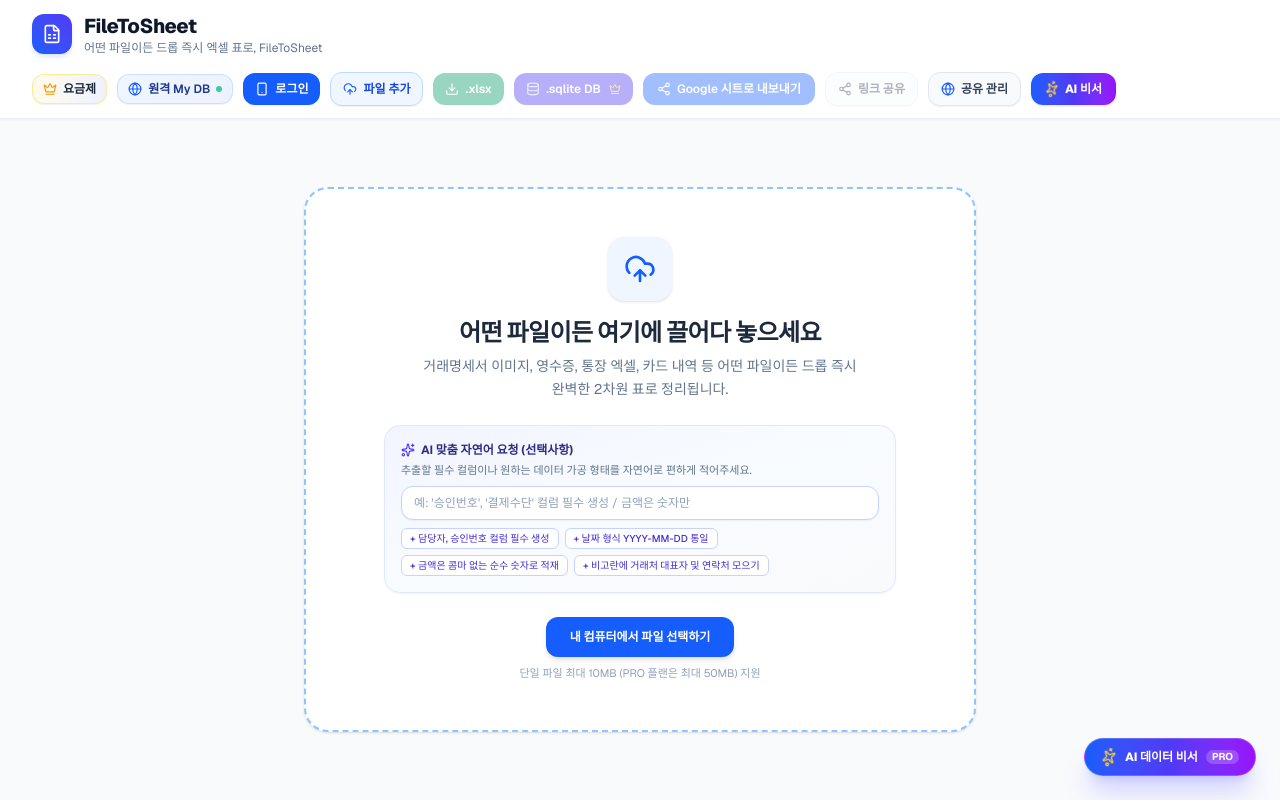
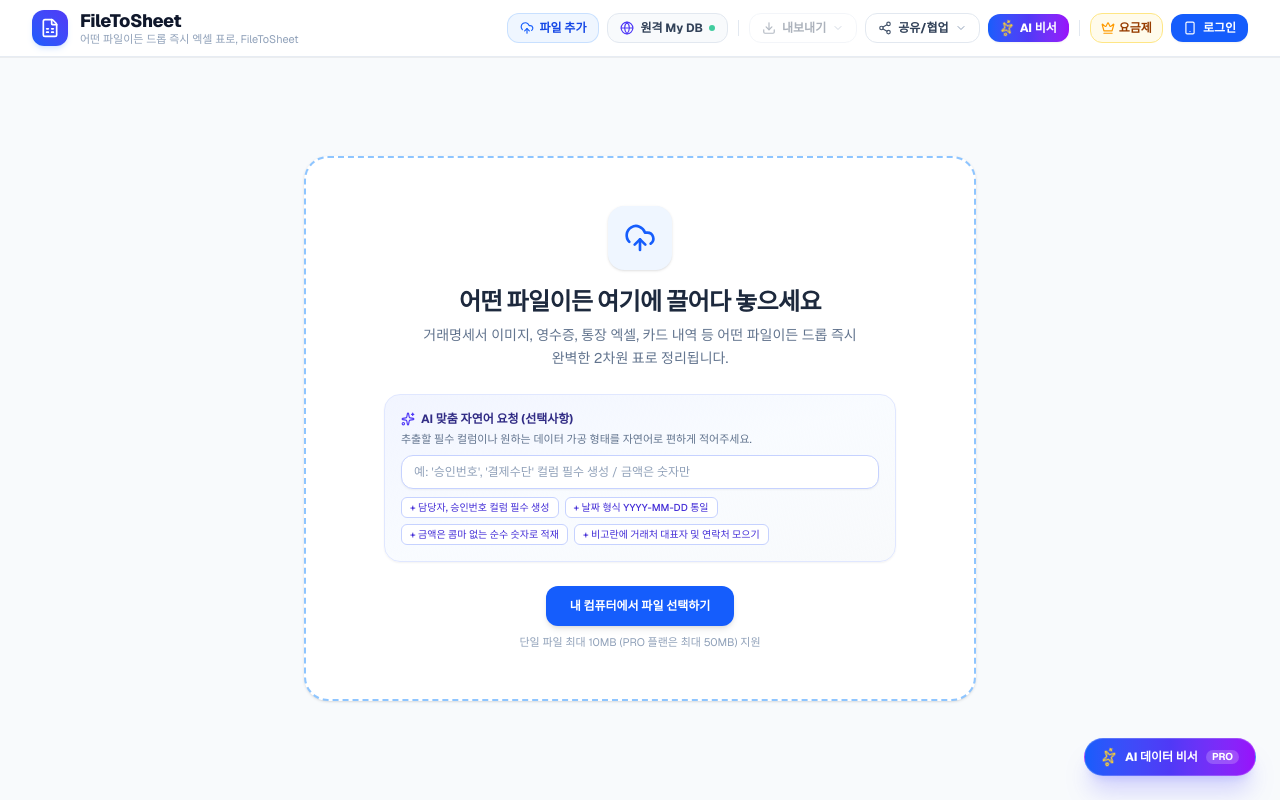
Before and after one commit to Charismagreat/FileToSheet, a Next.js app: page / in a window 1280 px wide. Built offline with nearby package versions, Linux system fonts and the light colour scheme.

Commit message:
refactor(header): streamline header into clean dropdown groups

```diff
--- a/src/components/Header.tsx
+++ b/src/components/Header.tsx
@@ -4,7 +4,7 @@
 import {
   FileSpreadsheet, Download, Share2, RefreshCw, Smartphone, LogOut,
   User, Database, Crown, UploadCloud, Zap, ChevronDown, Building2, BarChart3,
-  Send, Inbox, Globe, Sparkles,
+  Send, Inbox, Globe, Sparkles, Link as LinkIcon, ShieldCheck
 } from 'lucide-react';
 import { UserSession, ProjectWorkspace } from '@/types/workspace';
 import { UserUsagePopover } from './UserUsagePopover';
@@ -60,8 +60,14 @@
 }: HeaderProps) {
   const fileInputRef = useRef<HTMLInputElement>(null);
   const [isUsageOpen, setIsUsageOpen] = useState<boolean>(false);
+  const [isExportOpen, setIsExportOpen] = useState<boolean>(false);
+  const [isShareOpen, setIsShareOpen] = useState<boolean>(false);
   const [bonusCredits, setBonusCredits] = useState<{ bonusTokens: number; bonusDocs: number }>({ bonusTokens: 0, bonusDocs: 0 });
 
+  const exportMenuRef = useRef<HTMLDivElement>(null);
+  const shareMenuRef = useRef<HTMLDivElement>(null);
+
+  // 크레딧 동기화
   useEffect(() => {
     if (typeof window === 'undefined') return;
     const sync = () => setBonusCredits(getBonusCredits());
@@ -70,23 +76,38 @@
     return () => window.removeEventListener('filetosheet_credit_updated', sync);
   }, []);
 
+  // 외부 클릭 시 드롭다운 닫기
+  useEffect(() => {
+    const handleOutsideClick = (e: MouseEvent) => {
+      if (exportMenuRef.current && !exportMenuRef.current.contains(e.target as Node)) {
+        setIsExportOpen(false);
+      }
+      if (shareMenuRef.current && !shareMenuRef.current.contains(e.target as Node)) {
+        setIsShareOpen(false);
+      }
+    };
+    document.addEventListener('mousedown', handleOutsideClick);
+    return () => document.removeEventListener('mousedown', handleOutsideClick);
+  }, []);
+
   const planPolicy = getPlanLimits(currentUser?.plan);
   const parsedDocsCount = currentProject?.originalFiles?.length || 1;
   const maxDocs = planPolicy.includedMonthlyDocs + bonusCredits.bonusDocs;
 
   return (
-    <header className="border-b border-slate-200/80 bg-white/95 backdrop-blur sticky top-0 z-30 px-4 sm:px-6 lg:px-8 py-3 flex flex-wrap items-center justify-between gap-4 shadow-xs">
-      <div className="flex items-center gap-3">
-        <div className="w-10 h-10 rounded-xl bg-gradient-to-tr from-blue-600 to-indigo-600 flex items-center justify-center shadow-md shadow-blue-500/15">
+    <header className="border-b border-slate-200/80 bg-white/95 backdrop-blur sticky top-0 z-30 px-4 sm:px-6 lg:px-8 py-2.5 flex items-center justify-between gap-4 shadow-2xs">
+      {/* 1. 좌측 로고 & 타이틀 영역 */}
+      <div className="flex items-center gap-3 shrink-0">
+        <div className="w-9 h-9 rounded-xl bg-gradient-to-tr from-blue-600 to-indigo-600 flex items-center justify-center shadow-md shadow-blue-500/15">
           <FileSpreadsheet className="w-5 h-5 text-white" />
         </div>
         <div>
-          <span className="font-extrabold text-xl tracking-tight text-slate-900">FileToSheet</span>
-          <p className="text-xs text-slate-500 font-normal">어떤 파일이든 드롭 즉시 엑셀 표로, FileToSheet</p>
+          <span className="font-extrabold text-lg tracking-tight text-slate-900 leading-tight block">FileToSheet</span>
+          <p className="text-[11px] text-slate-400 font-normal leading-tight hidden sm:block">어떤 파일이든 드롭 즉시 엑셀 표로, FileToSheet</p>
         </div>
       </div>
 
-      <div className="flex items-center gap-2.5">
+      {/* 2. 숨겨진 파일 업로드 인풋 */}
       <input
         type="file"
         ref={fileInputRef}
@@ -100,76 +121,278 @@
         className="hidden"
       />
 
-        {/* 요금제 비교 모달 버튼 */}
+      {/* 3. 우측 정돈된 액션 바 (그룹화) */}
+      <div className="flex items-center gap-2">
+        {/* 🌟 그룹 A: 핵심 작업 (파일 추가 / 원격 My DB) */}
+        {onUploadFile && (
           <button
-          onClick={onOpenPricingModal}
-          className="flex items-center gap-1.5 text-xs font-semibold px-2.5 py-1.5 rounded-xl bg-gradient-to-r from-amber-50 to-indigo-50 border border-amber-200/80 hover:border-amber-300 text-slate-800 shadow-2xs transition active:scale-98"
-          title="FileToSheet 플랜 및 기능 비교"
+            onClick={() => fileInputRef.current?.click()}
+            className="flex items-center gap-1.5 text-xs font-bold px-3 py-1.5 rounded-xl bg-blue-50 hover:bg-blue-100 text-blue-700 border border-blue-200/80 transition active:scale-95"
+            title="새 파일 업로드 및 AI 엑셀 표 변환"
           >
-          <Crown className="w-3.5 h-3.5 text-amber-500" />
-          <span>요금제</span>
+            <UploadCloud className="w-3.5 h-3.5 text-blue-600" />
+            <span className="hidden sm:inline">파일 추가</span>
           </button>
+        )}
 
-        {/* 원격 My DB 연동 모달 버튼 */}
         {onOpenRemoteDbModal && (
           <button
             onClick={onOpenRemoteDbModal}
-            className="flex items-center gap-1.5 text-xs font-semibold px-2.5 py-1.5 rounded-xl bg-gradient-to-r from-blue-50 to-indigo-50 border border-blue-200/80 hover:border-blue-400 text-blue-900 shadow-2xs transition active:scale-98"
-            title="원격지 이지데스크 터널링 My DB(Product) 연동 및 조회"
+            className="flex items-center gap-1.5 text-xs font-bold px-3 py-1.5 rounded-xl bg-slate-50 hover:bg-indigo-50 border border-slate-200 hover:border-indigo-200 text-slate-700 hover:text-indigo-700 transition active:scale-95"
+            title="원격지 이지데스크 터널링 My DB 연동 및 조회"
           >
-            <Globe className="w-3.5 h-3.5 text-blue-600" />
+            <Globe className="w-3.5 h-3.5 text-indigo-600" />
             <span>원격 My DB</span>
             <span className="w-1.5 h-1.5 rounded-full bg-emerald-500 animate-pulse" />
           </button>
         )}
 
-        {currentUser ? (
-          <div className="flex items-center gap-2 px-3 py-1.5 rounded-xl bg-blue-50/80 border border-blue-200 text-xs">
-            <div className="w-6 h-6 rounded-full bg-blue-600 text-white flex items-center justify-center font-bold text-[11px]">
-              <User className="w-3.5 h-3.5" />
+        <div className="h-4 w-px bg-slate-200 mx-0.5 hidden md:block" />
+
+        {/* 🌟 그룹 B: 내보내기 통합 드롭다운 (Excel / SQLite / Google Sheets) */}
+        <div className="relative" ref={exportMenuRef}>
+          <button
+            onClick={() => setIsExportOpen((prev) => !prev)}
+            disabled={!hasSheetData}
+            className={`flex items-center gap-1.5 text-xs font-bold px-3 py-1.5 rounded-xl transition border active:scale-95 ${
+              isExportOpen
+                ? 'bg-slate-800 text-white border-slate-800 shadow-xs'
+                : 'bg-white hover:bg-slate-50 text-slate-700 border-slate-200 disabled:opacity-40 disabled:hover:bg-white'
+            }`}
+            title="엑셀, SQLite DB, 구글 스프레드시트로 내보내기"
+          >
+            {exportLoading ? (
+              <RefreshCw className="w-3.5 h-3.5 animate-spin text-blue-600" />
+            ) : (
+              <Download className="w-3.5 h-3.5 text-slate-600" />
+            )}
+            <span>내보내기</span>
+            <ChevronDown className={`w-3 h-3 text-slate-400 transition-transform ${isExportOpen ? 'rotate-180' : ''}`} />
+          </button>
+
+          {isExportOpen && (
+            <div className="absolute right-0 top-full mt-1.5 w-56 bg-white rounded-2xl border border-slate-200 shadow-xl py-1.5 z-50 text-xs animate-in fade-in zoom-in-95 duration-100 font-medium text-slate-700">
+              <div className="px-3 py-1.5 text-[11px] font-bold text-slate-400 border-b border-slate-100">
+                다운로드 및 내보내기
               </div>
-            <div className="flex flex-col">
-              <span className="font-bold text-slate-900 leading-tight">
-                {currentUser.phoneNumber.replace(/(\d{3})(\d{4})(\d{4})/, '$1-****-$3')}
-              </span>
-              <span className="text-[10px] text-blue-600 font-medium leading-tight">
-                {currentUser.plan === 'pro' ? '⭐ PRO 플랜' : '기본 회원 (Free)'}
-              </span>
+
+              {/* 1. Excel (.xlsx) 다운로드 */}
+              <button
+                type="button"
+                onClick={() => {
+                  setIsExportOpen(false);
+                  onDownloadXlsx();
+                }}
+                className="w-full px-3 py-2 text-left hover:bg-emerald-50 hover:text-emerald-800 flex items-center gap-2 transition"
+              >
+                <div className="w-6 h-6 rounded-lg bg-emerald-100 text-emerald-700 flex items-center justify-center shrink-0">
+                  <Download className="w-3.5 h-3.5" />
                 </div>
+                <div>
+                  <div className="font-bold text-slate-800">Excel (.xlsx) 다운로드</div>
+                  <div className="text-[10px] text-slate-400">서식과 수식이 보존된 스프레드시트</div>
+                </div>
+              </button>
+
+              {/* 2. SQLite DB (.sqlite) 다운로드 */}
               <button
-              onClick={onLogout}
-              className="ml-1 p-1 hover:bg-blue-100 rounded-md text-slate-400 hover:text-slate-700 transition"
-              title="로그아웃"
+                type="button"
+                onClick={() => {
+                  setIsExportOpen(false);
+                  if (currentUser?.plan === 'pro') onDownloadSqlite?.();
+                  else onOpenPlanModal ? onOpenPlanModal() : onDownloadSqlite?.();
+                }}
+                className="w-full px-3 py-2 text-left hover:bg-indigo-50 hover:text-indigo-800 flex items-center gap-2 transition"
               >
-              <LogOut className="w-3.5 h-3.5" />
+                <div className="w-6 h-6 rounded-lg bg-indigo-100 text-indigo-700 flex items-center justify-center shrink-0">
+                  <Database className="w-3.5 h-3.5" />
+                </div>
+                <div className="flex-1 min-w-0">
+                  <div className="font-bold text-slate-800 flex items-center gap-1">
+                    <span>SQLite DB 다운로드</span>
+                    {currentUser?.plan !== 'pro' && <Crown className="w-3 h-3 text-amber-500" />}
+                  </div>
+                  <div className="text-[10px] text-slate-400">데이터베이스 파일로 추출 (PRO)</div>
+                </div>
+              </button>
+
+              {/* 3. Google 스프레드시트 내보내기 */}
+              <button
+                type="button"
+                onClick={() => {
+                  setIsExportOpen(false);
+                  onExportGoogleSheets();
+                }}
+                className="w-full px-3 py-2 text-left hover:bg-blue-50 hover:text-blue-800 flex items-center gap-2 transition"
+              >
+                <div className="w-6 h-6 rounded-lg bg-blue-100 text-blue-700 flex items-center justify-center shrink-0">
+                  <Share2 className="w-3.5 h-3.5" />
+                </div>
+                <div>
+                  <div className="font-bold text-slate-800">Google 시트로 내보내기</div>
+                  <div className="text-[10px] text-slate-400">구글 드라이브 스프레드시트와 실시간 연동</div>
+                </div>
               </button>
             </div>
-        ) : (
+          )}
+        </div>
+
+        {/* 🌟 그룹 C: 공유 및 협업 통합 드롭다운 (링크 공유 / 시트 보내기 / 받은 시트함 / 공유 관리) */}
+        <div className="relative" ref={shareMenuRef}>
           <button
-            onClick={onOpenLoginModal}
-            className="flex items-center gap-1.5 text-xs font-bold px-3 py-2 rounded-xl bg-blue-600 hover:bg-blue-700 text-white shadow-xs transition active:scale-98"
+            onClick={() => setIsShareOpen((prev) => !prev)}
+            className={`flex items-center gap-1.5 text-xs font-bold px-3 py-1.5 rounded-xl transition border active:scale-95 ${
+              isShareOpen
+                ? 'bg-slate-800 text-white border-slate-800 shadow-xs'
+                : 'bg-white hover:bg-slate-50 text-slate-700 border-slate-200'
+            }`}
+            title="링크 공유, 시트 전송, 받은 시트함 및 공유 관리"
           >
-            <Smartphone className="w-3.5 h-3.5" />
-            로그인
+            <Share2 className="w-3.5 h-3.5 text-slate-600" />
+            <span>공유/협업</span>
+            <ChevronDown className={`w-3 h-3 text-slate-400 transition-transform ${isShareOpen ? 'rotate-180' : ''}`} />
+          </button>
+
+          {isShareOpen && (
+            <div className="absolute right-0 top-full mt-1.5 w-60 bg-white rounded-2xl border border-slate-200 shadow-xl py-1.5 z-50 text-xs animate-in fade-in zoom-in-95 duration-100 font-medium text-slate-700">
+              <div className="px-3 py-1.5 text-[11px] font-bold text-slate-400 border-b border-slate-100">
+                공유 및 협업 센터
+              </div>
+
+              {/* 1. 읽기 전용 링크 공유 */}
+              <button
+                type="button"
+                onClick={() => {
+                  setIsShareOpen(false);
+                  onOpenShareModal();
+                }}
+                disabled={!hasSheetData}
+                className="w-full px-3 py-2 text-left hover:bg-blue-50 hover:text-blue-800 disabled:opacity-40 flex items-center gap-2 transition"
+              >
+                <div className="w-6 h-6 rounded-lg bg-blue-100 text-blue-700 flex items-center justify-center shrink-0">
+                  <LinkIcon className="w-3.5 h-3.5" />
+                </div>
+                <div>
+                  <div className="font-bold text-slate-800">웹 링크 공유</div>
+                  <div className="text-[10px] text-slate-400">읽기 전용 보안 웹 링크 생성</div>
+                </div>
+              </button>
+
+              {/* 2. 담당자에게 시트 보내기 */}
+              {onOpenShareToManagerModal && currentUser && (
+                <button
+                  type="button"
+                  onClick={() => {
+                    setIsShareOpen(false);
+                    onOpenShareToManagerModal();
+                  }}
+                  disabled={!hasSheetData}
+                  className="w-full px-3 py-2 text-left hover:bg-indigo-50 hover:text-indigo-800 disabled:opacity-40 flex items-center gap-2 transition"
+                >
+                  <div className="w-6 h-6 rounded-lg bg-indigo-100 text-indigo-700 flex items-center justify-center shrink-0">
+                    <Send className="w-3.5 h-3.5" />
+                  </div>
+                  <div>
+                    <div className="font-bold text-slate-800">담당자에게 시트 보내기</div>
+                    <div className="text-[10px] text-slate-400">전화번호로 본사/담당자에게 직접 전송</div>
+                  </div>
                 </button>
               )}
 
-        {currentUser && (
+              {/* 3. 받은 시트함 */}
+              {onOpenConsolidatedModal && currentUser && (
+                <button
+                  type="button"
+                  onClick={() => {
+                    setIsShareOpen(false);
+                    onOpenConsolidatedModal();
+                  }}
+                  className="w-full px-3 py-2 text-left hover:bg-purple-50 hover:text-purple-800 flex items-center gap-2 transition"
+                >
+                  <div className="w-6 h-6 rounded-lg bg-purple-100 text-purple-700 flex items-center justify-center shrink-0">
+                    <Inbox className="w-3.5 h-3.5" />
+                  </div>
+                  <div>
+                    <div className="font-bold text-slate-800">받은 시트함</div>
+                    <div className="text-[10px] text-slate-400">지점 공유 시트 모아보기 및 통합 통계</div>
+                  </div>
+                </button>
+              )}
+
+              {/* 4. 공유 관리 센터 */}
+              {onOpenShareManagementModal && (
+                <button
+                  type="button"
+                  onClick={() => {
+                    setIsShareOpen(false);
+                    onOpenShareManagementModal();
+                  }}
+                  className="w-full px-3 py-2 text-left hover:bg-slate-50 hover:text-slate-900 border-t border-slate-100 flex items-center gap-2 transition mt-1"
+                >
+                  <div className="w-6 h-6 rounded-lg bg-slate-100 text-slate-700 flex items-center justify-center shrink-0">
+                    <ShieldCheck className="w-3.5 h-3.5 text-blue-600" />
+                  </div>
+                  <div>
+                    <div className="font-bold text-slate-800">공유 관리 센터</div>
+                    <div className="text-[10px] text-slate-400">공유 링크 회수 및 만료 설정 관리</div>
+                  </div>
+                </button>
+              )}
+            </div>
+          )}
+        </div>
+
+        {/* 🌟 그룹 D: AI 데이터 비서 버튼 */}
+        {onOpenAiChat && (
+          <button
+            onClick={onOpenAiChat}
+            className="flex items-center gap-1.5 text-xs font-extrabold px-3 py-1.5 rounded-xl bg-gradient-to-r from-blue-600 via-indigo-600 to-purple-600 hover:from-blue-700 hover:to-purple-700 text-white shadow-xs transition active:scale-95"
+            title="자연어로 모든 시트와 프로젝트를 분석하고 질문하는 AI 데이터 비서"
+          >
+            <Sparkles className="w-3.5 h-3.5 text-amber-300 animate-spin" style={{ animationDuration: '6s' }} />
+            <span>AI 비서</span>
+          </button>
+        )}
+
+        <div className="h-4 w-px bg-slate-200 mx-0.5" />
+
+        {/* 🌟 그룹 E: 요금제 & 사용자 프로필 / 사용량 통합 뱃지 */}
+        {onOpenPricingModal && (
+          <button
+            onClick={onOpenPricingModal}
+            className="flex items-center gap-1 text-xs font-bold px-2.5 py-1.5 rounded-xl bg-amber-50 hover:bg-amber-100 border border-amber-200 text-amber-800 transition active:scale-95"
+            title="요금제 및 기능 비교"
+          >
+            <Crown className="w-3.5 h-3.5 text-amber-500" />
+            <span className="hidden lg:inline">요금제</span>
+          </button>
+        )}
+
+        {currentUser ? (
           <div className="relative">
             <button
               onClick={() => setIsUsageOpen((prev) => !prev)}
-              className="flex items-center gap-1.5 px-2.5 py-1.5 rounded-xl bg-slate-100 hover:bg-slate-200 border border-slate-200 text-xs font-semibold text-slate-700 transition"
-              title="이번 달 사용량 및 잔여량 확인"
+              className="flex items-center gap-2 pl-2 pr-2.5 py-1 rounded-xl bg-slate-100 hover:bg-slate-200/80 border border-slate-200 text-xs font-semibold text-slate-800 transition active:scale-98"
+              title="계정 정보 및 이번 달 사용량 확인"
             >
-              <Zap className="w-3.5 h-3.5 text-amber-500" />
-              <span>{parsedDocsCount}/{maxDocs}장</span>
+              <div className="w-5 h-5 rounded-full bg-blue-600 text-white flex items-center justify-center font-bold text-[10px]">
+                <User className="w-3 h-3" />
+              </div>
+              <span className="font-bold text-[11px] text-slate-700">
+                {currentUser.phoneNumber.replace(/(\d{3})(\d{4})(\d{4})/, '$1-****-$3')}
+              </span>
+              <span className="text-[10px] text-slate-400 font-mono">
+                {parsedDocsCount}/{maxDocs}장
+              </span>
               {bonusCredits.bonusDocs > 0 && (
-                <span className="text-[10px] font-extrabold text-blue-600 bg-blue-100/90 border border-blue-200 px-1.5 py-0.2 rounded-full">
+                <span className="text-[9px] font-extrabold text-blue-600 bg-blue-100 border border-blue-200 px-1 py-0.1 rounded-full">
                   +{bonusCredits.bonusDocs}
                 </span>
               )}
               <ChevronDown className="w-3 h-3 text-slate-400" />
             </button>
+
+            {/* 사용자 상세 정보 및 사용량 팝오버 */}
             <UserUsagePopover
               isOpen={isUsageOpen}
               onClose={() => setIsUsageOpen(false)}
@@ -181,103 +404,13 @@
               onOpenBillingHistory={onOpenBillingHistory}
             />
           </div>
-        )}
-
-        {onUploadFile && (
+        ) : (
           <button
-            onClick={() => fileInputRef.current?.click()}
-            className="flex items-center gap-1.5 text-xs font-semibold px-3 py-2 rounded-xl bg-blue-50 hover:bg-blue-100 text-blue-700 border border-blue-200 shadow-2xs transition active:scale-98"
-            title="새 파일 업로드 및 AI 자연어 추출 요청"
+            onClick={onOpenLoginModal}
+            className="flex items-center gap-1.5 text-xs font-bold px-3 py-1.5 rounded-xl bg-blue-600 hover:bg-blue-700 text-white shadow-xs transition active:scale-95"
           >
-            <UploadCloud className="w-3.5 h-3.5 text-blue-600" />
-            <span>파일 추가</span>
-          </button>
-        )}
-
-        <button
-          onClick={onDownloadXlsx}
-          disabled={!hasSheetData}
-          className="flex items-center gap-1.5 text-xs font-semibold px-3 py-2 rounded-xl bg-emerald-600 hover:bg-emerald-700 disabled:opacity-40 text-white shadow-xs transition active:scale-98"
-        >
-          <Download className="w-3.5 h-3.5" />
-          .xlsx
-        </button>
-
-        <button
-          onClick={() => {
-            if (currentUser?.plan === 'pro') onDownloadSqlite?.();
-            else onOpenPlanModal ? onOpenPlanModal() : onDownloadSqlite?.();
-          }}
-          disabled={!hasSheetData || exportLoading}
-          className="flex items-center gap-1.5 text-xs font-semibold px-3 py-2 rounded-xl bg-indigo-600 hover:bg-indigo-700 disabled:opacity-40 text-white shadow-xs transition active:scale-98"
-          title={currentUser?.plan === 'pro' ? '프로젝트를 SQLite 데이터베이스 파일로 다운로드' : 'PRO 전용: SQLite DB 다운로드'}
-        >
-          <Database className="w-3.5 h-3.5 text-indigo-200" />
-          <span>.sqlite DB</span>
-          {currentUser?.plan !== 'pro' && <Crown className="w-3 h-3 text-amber-300 ml-0.5" />}
-        </button>
-
-        <button
-          onClick={onExportGoogleSheets}
-          disabled={!hasSheetData || exportLoading}
-          className="flex items-center gap-1.5 text-xs font-semibold px-3.5 py-2 rounded-xl bg-blue-600 hover:bg-blue-700 disabled:opacity-40 disabled:hover:bg-blue-600 text-white shadow-xs transition active:scale-98"
-        >
-          {exportLoading ? <RefreshCw className="w-3.5 h-3.5 animate-spin" /> : <Share2 className="w-3.5 h-3.5" />}
-          Google 시트로 내보내기
-        </button>
-
-        {onOpenShareToManagerModal && currentUser && (
-          <button
-            onClick={onOpenShareToManagerModal}
-            disabled={!hasSheetData}
-            className="flex items-center gap-1.5 text-xs font-semibold px-3 py-2 rounded-xl bg-blue-50 border border-blue-200 text-blue-700 hover:bg-blue-100 disabled:opacity-40 disabled:hover:bg-blue-50 shadow-2xs transition active:scale-98"
-            title="현재 시트 데이터를 다른 담당자/본사의 휴대폰 번호로 직접 전송"
-          >
-            <Send className="w-3.5 h-3.5 text-blue-600" />
-            <span>시트 보내기</span>
-          </button>
-        )}
-
-        {onOpenConsolidatedModal && currentUser && (
-          <button
-            onClick={onOpenConsolidatedModal}
-            className="flex items-center gap-1.5 text-xs font-bold px-3 py-2 rounded-xl bg-indigo-50 border border-indigo-300 text-indigo-700 hover:bg-indigo-100 shadow-2xs transition active:scale-98"
-            title="다른 담당자/지점에서 공유받은 시트들을 모아서 통계 분석 및 통합 엑셀 다운로드"
-          >
-            <Inbox className="w-3.5 h-3.5 text-indigo-600" />
-            <span>받은 시트함</span>
-          </button>
-        )}
-
-        <button
-          onClick={onOpenShareModal}
-          disabled={!hasSheetData}
-          className="flex items-center gap-1.5 text-xs font-semibold px-3 py-2 rounded-xl bg-slate-50 border border-slate-200 text-slate-700 hover:bg-slate-100 disabled:opacity-40 disabled:hover:bg-slate-50 shadow-2xs transition active:scale-98"
-          title="시트 및 탭을 선택하여 읽기 전용 링크로 공유"
-        >
-          <Share2 className="w-3.5 h-3.5" />
-          <span>링크 공유</span>
-        </button>
-
-        {onOpenShareManagementModal && (
-          <button
-            onClick={onOpenShareManagementModal}
-            className="flex items-center gap-1.5 text-xs font-semibold px-3 py-2 rounded-xl bg-slate-50 border border-slate-200 text-slate-700 hover:bg-slate-100 shadow-2xs transition active:scale-98"
-            title="외부에 공유된 모든 웹 링크 및 보낸 시트 내역을 한곳에서 확인하고 즉시 회수·중단"
-          >
-            <Globe className="w-3.5 h-3.5 text-blue-600" />
-            <span>공유 관리</span>
-          </button>
-        )}
-
-        {onOpenAiChat && (
-          <button
-            onClick={onOpenAiChat}
-            className="flex items-center gap-1.5 text-xs font-extrabold px-3.5 py-2 rounded-xl bg-gradient-to-r from-blue-600 via-indigo-600 to-purple-600 hover:from-blue-700 hover:to-purple-700 text-white shadow-sm transition active:scale-98"
-            title="자연어로 모든 시트와 프로젝트를 분석하고 질문하는 AI 데이터 비서"
-          >
-            <Sparkles className="w-3.5 h-3.5 text-amber-300 animate-spin" style={{ animationDuration: '6s' }} />
-            <span>AI 비서</span>
+            <Smartphone className="w-3.5 h-3.5" />
+            <span>로그인</span>
           </button>
         )}
       </div>
```
Lines whose indentation alone changed are shown as unchanged.
